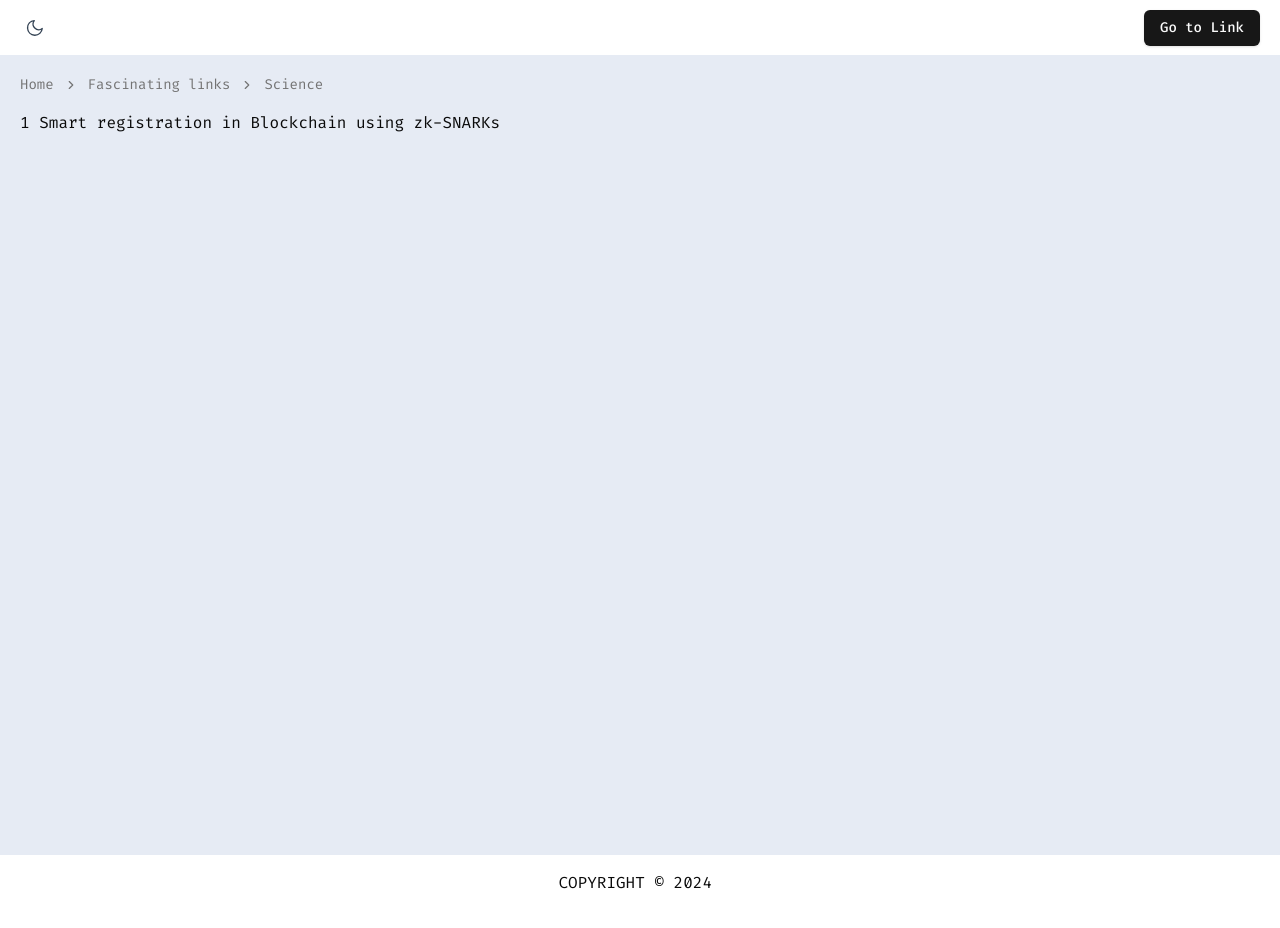
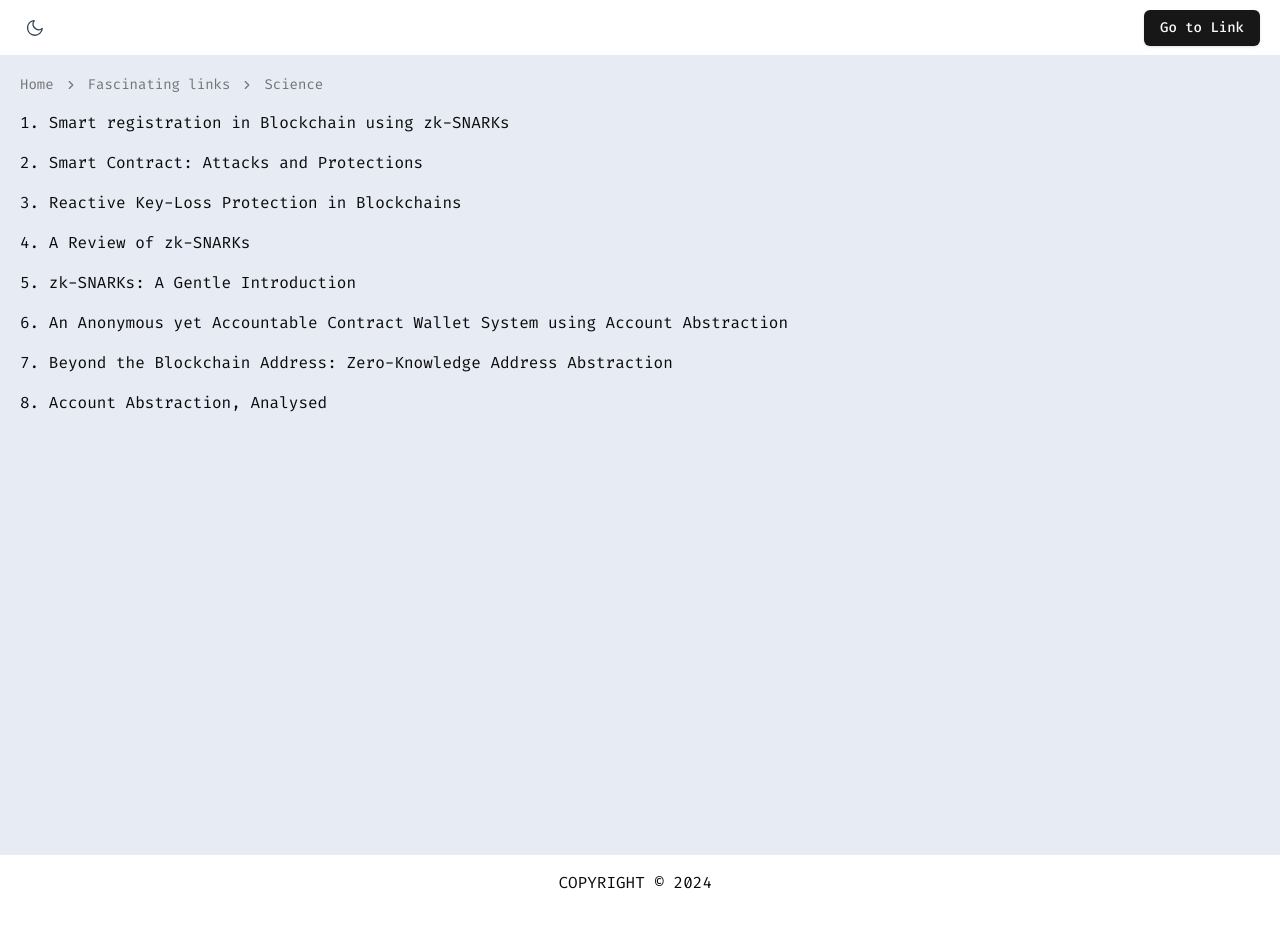
Before and after one commit to phamhongphuc1999/my-next-app, a Next.js app: page /links/science in a window 1280 px wide. Shown: the top 928 px of the page. Built offline with nearby package versions, Linux system fonts and the light colour scheme; what better-react-mathjax would draw is missing.

Commit message:
fix: scitific links

```diff
--- a/app/links/science/page.tsx
+++ b/app/links/science/page.tsx
@@ -8,12 +8,34 @@ const linkConfig: Array<{ link: string; title: string }> = [
     link: 'https://upcommons.upc.edu/handle/2117/367941',
     title: 'Smart registration in Blockchain using zk-SNARKs',
   },
+  {
+    link: 'https://ieeexplore.ieee.org/stamp/stamp.jsp?arnumber=8976179',
+    title: 'Smart Contract: Attacks and Protections',
+  },
+  {
+    link: 'https://eprint.iacr.org/2021/289.pdf',
+    title: 'Reactive Key-Loss Protection in Blockchains',
+  },
+  { link: 'https://arxiv.org/pdf/2202.06877', title: 'A Review of zk-SNARKs' },
+  {
+    link: 'https://www.di.ens.fr/~nitulesc/files/Survey-SNARKs.pdf',
+    title: 'zk-SNARKs: A Gentle Introduction',
+  },
+  {
+    link: 'https://arxiv.org/pdf/2309.03480',
+    title: 'An Anonymous yet Accountable Contract Wallet System using Account Abstraction',
+  },
+  {
+    link: 'https://eprint.iacr.org/2023/191.pdf',
+    title: 'Beyond the Blockchain Address: Zero-Knowledge Address Abstraction',
+  },
+  { link: 'https://arxiv.org/pdf/2309.00448', title: 'Account Abstraction, Analysed' },
 ];
 
 export default function SciencePage() {
   return (
     <CommonContainer>
-      <AppNextSeo title="Fascinating links" />
+      <AppNextSeo title="Fascinating links | Scientific links" />
       <CssBreadcrumbs
         configs={[
           { label: 'Home', link: '/' },
@@ -29,7 +51,7 @@ export default function SciencePage() {
             className="mt-[1rem] block break-words hover:underline"
             href={item.link}
           >
-            {index + 1} {item.title}
+            {index + 1}. {item.title}
           </Link>
         );
       })}
--- a/app/state-management/page.tsx
+++ b/app/state-management/page.tsx
@@ -10,10 +10,10 @@ export default function StateManagement() {
         breadcrumbProps={{ configs: [{ label: 'Home', link: '/' }, { label: 'State management' }] }}
         tabProps={{ index: 1 }}
       />
-      State management is the crucial part that frontend must consider when implement apps.
-      Selecting state management library or architecture directly interfere the performance. In this
-      topic, i will introduce some state management i know and have chance to use them in real
-      projects.
+      State management is the crucial part that frontend developers must consider when implement
+      apps. Selecting state management library or architecture directly interfere the performance.
+      In this topic, i will introduce some state management i know and have chance to use them in
+      real projects.
       <div className="mt-[1rem] flex flex-col gap-[1rem]">
         <Link href="/state-management/mobx" className="hover:underline">
           1. MobX
```
